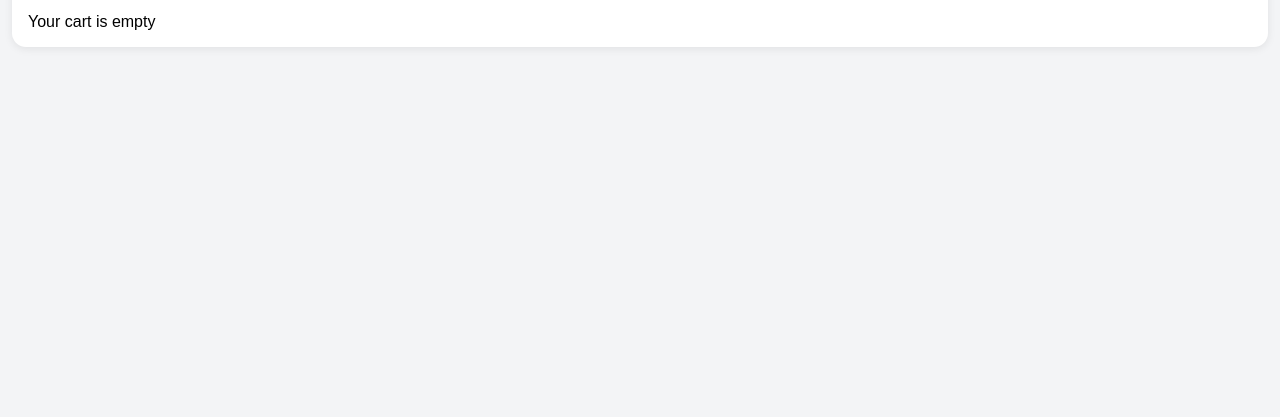
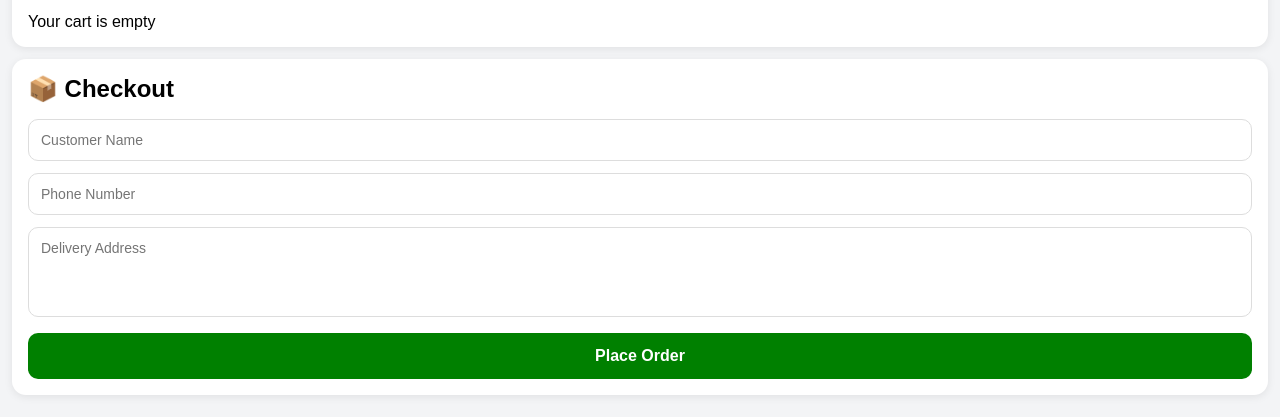
Before and after one commit to ganeshramanan/mini-delivery-app, a React (Vite) app: page / in a window 1280 px wide. Shown: the part 900-1317 px from the top of the page. Before the commit the page ends 999 px from the top, so only its background shows below. Built offline with nearby package versions, Linux system fonts and the light colour scheme.

Commit message:
Add category filtering

```diff
--- a/src/App.css
+++ b/src/App.css
@@ -188,4 +188,45 @@ body {
   .product-image {
     height: 150px;
   }
+
+  /* Checkout */
+
+  .checkout-container {
+    background: white;
+    margin: 12px;
+    padding: 16px;
+    border-radius: 14px;
+    box-shadow: 0 2px 8px rgba(0, 0, 0, 0.08);
+  }
+
+  .checkout-container h2 {
+    margin-bottom: 16px;
+  }
+
+  .checkout-input,
+  .checkout-textarea {
+    width: 100%;
+    padding: 12px;
+    margin-bottom: 12px;
+    border-radius: 10px;
+    border: 1px solid #ddd;
+    font-size: 14px;
+  }
+
+  .checkout-textarea {
+    min-height: 90px;
+    resize: none;
+  }
+
+  .place-order-btn {
+    width: 100%;
+    background: green;
+    color: white;
+    border: none;
+    padding: 14px;
+    border-radius: 10px;
+    font-size: 16px;
+    font-weight: bold;
+    cursor: pointer;
+  }
 }
--- a/src/App.jsx
+++ b/src/App.jsx
@@ -1,5 +1,3 @@
-// src/App.jsx
-
 import { useState } from "react";
 import { products } from "./data/products";
 import "./App.css";
@@ -9,6 +7,12 @@ function App() {
   const [selectedCategory, setSelectedCategory] = useState("all");
 
   const [cart, setCart] = useState([]);
+
+  const [customerName, setCustomerName] = useState("");
+
+  const [phone, setPhone] = useState("");
+
+  const [address, setAddress] = useState("");
 
   // Add To Cart
 
@@ -69,7 +73,7 @@ function App() {
     setCart(updatedCart);
   };
 
-  // Product Filtering
+  // Filtering
 
   const filteredProducts = products.filter((product) => {
     const matchesSearch = product.name
@@ -90,6 +94,29 @@ function App() {
     (total, item) => total + item.price * item.quantity,
     0,
   );
+
+  // Place Order
+
+  const placeOrder = () => {
+    if (!customerName || !phone || !address) {
+      alert("Please fill all details");
+      return;
+    }
+
+    if (cart.length === 0) {
+      alert("Cart is empty");
+      return;
+    }
+
+    alert(`Order placed successfully!\n\nThank you ${customerName}`);
+
+    // Reset
+
+    setCart([]);
+    setCustomerName("");
+    setPhone("");
+    setAddress("");
+  };
 
   return (
     <div className="app">
@@ -129,7 +156,7 @@ function App() {
         <button onClick={() => setSelectedCategory("rice")}>Rice</button>
       </div>
 
-      {/* Product Grid */}
+      {/* Products */}
 
       <div className="products-grid">
         {filteredProducts.map((product) => {
@@ -177,7 +204,7 @@ function App() {
         })}
       </div>
 
-      {/* Cart Section */}
+      {/* Cart */}
 
       <div className="cart-container">
         <h2>🛒 Cart Summary ({totalItems} items)</h2>
@@ -232,6 +259,39 @@ function App() {
           </>
         )}
       </div>
+
+      {/* Checkout */}
+
+      <div className="checkout-container">
+        <h2>📦 Checkout</h2>
+
+        <input
+          type="text"
+          placeholder="Customer Name"
+          value={customerName}
+          onChange={(e) => setCustomerName(e.target.value)}
+          className="checkout-input"
+        />
+
+        <input
+          type="text"
+          placeholder="Phone Number"
+          value={phone}
+          onChange={(e) => setPhone(e.target.value)}
+          className="checkout-input"
+        />
+
+        <textarea
+          placeholder="Delivery Address"
+          value={address}
+          onChange={(e) => setAddress(e.target.value)}
+          className="checkout-textarea"
+        />
+
+        <button className="place-order-btn" onClick={placeOrder}>
+          Place Order
+        </button>
+      </div>
     </div>
   );
 }
```
